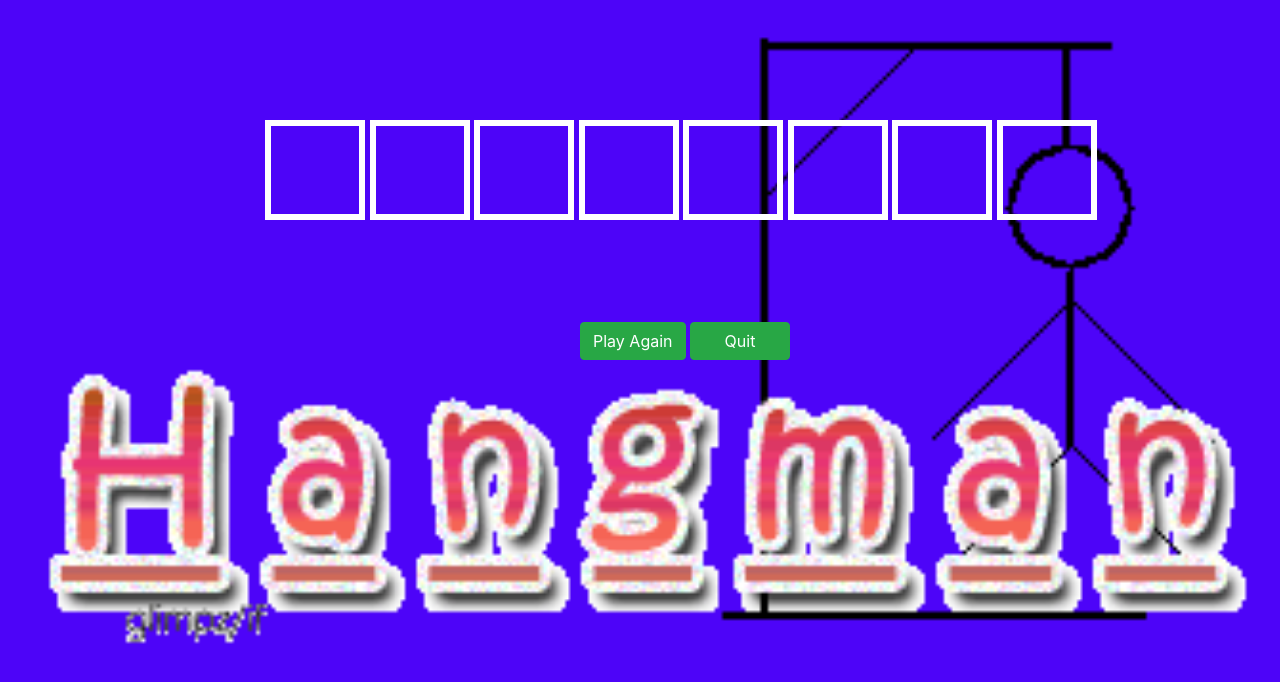
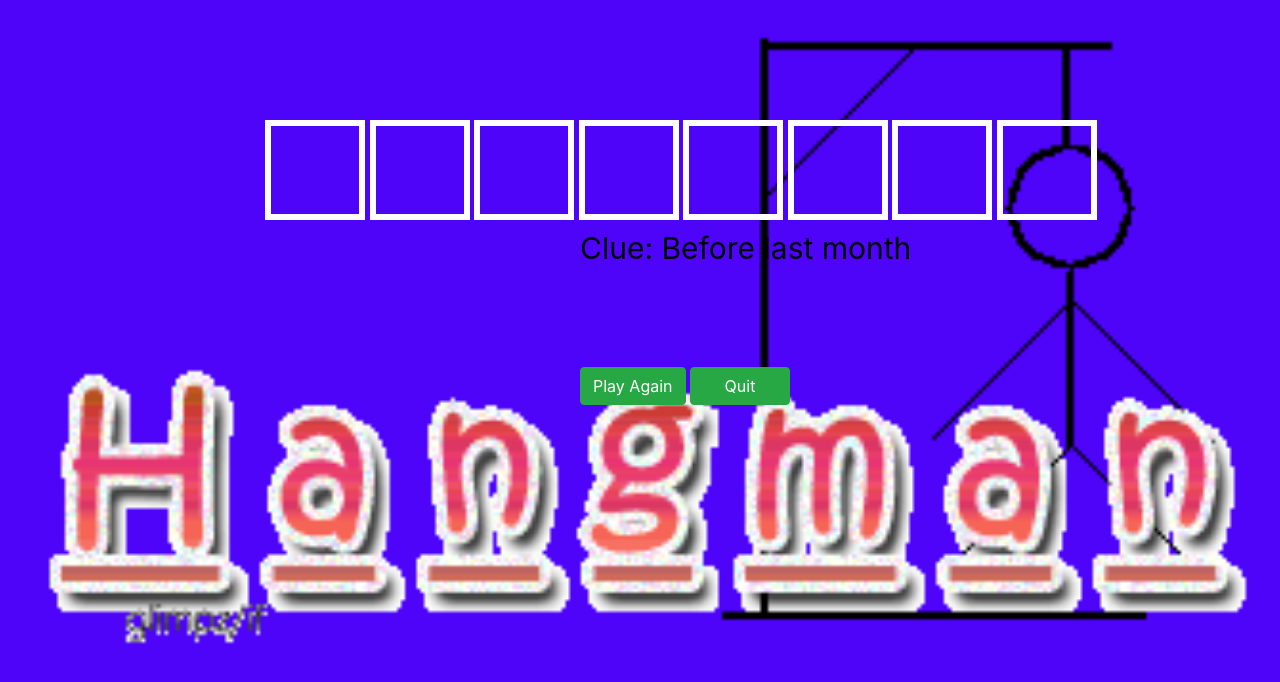
Before and after one commit to tarana31/JS_Hangman, a plain HTML site: page index.html in a window 1280 px wide. Shown: the top 682 px of the page. Drawn offline with nearby package versions, Linux system fonts and the light colour scheme.

Commit message:
added hint and some changes

```diff
--- a/index.html
+++ b/index.html
@@ -23,12 +23,15 @@
         <div class="block" id="block6"></div>
         <div class="block" id="block7"></div>
     </div>
+
+    <div class="hint"></div>
     <p id="mylives"></p>
 <div class="buttons">
     <button type="button" class="btn btn-success" id = "reset" onclick="playagain()"> Play Again </button>
     <button type="button" class="btn btn-success" id ="quit" onclick="quit()"> Quit </button>
 </div>
 
+
     <script src="main.js"></script>
 </body>
 </html>
--- a/main.js
+++ b/main.js
@@ -3,10 +3,18 @@ var wordarr= ["DATABASE","ICECREAM","CHIPOTLE","NOVEMBER","VIOLENCE","SANDWICH",
                 ];       //array of words
 
 var word= wordarr[Math.floor(Math.random() * wordarr.length)];      //to pick a random word
+
 var letter;
 var lives=5 ;
 var counter=0;
 var foundMatch = false;
+
+var hint_ans = {"DATABASE": "backbone of programming", "ICECREAM": "Summer Special", "CHIPOTLE":"Spicy Mayo", "NOVEMBER":"Before last month",
+                "VIOLENCE":"No hint for this one","SANDWICH":"Hunger Special","TOGETHER":"Everything two"}
+
+var hint = document.querySelector(".hint");
+
+hint.innerHTML = `Clue: ${hint_ans[word]}`;
 
 function random(game) {
 
@@ -51,6 +59,8 @@ document.addEventListener('keypress', function(e){
         random(letter);
 
 })
+
+
 function quit() {
     window.close();
 }
--- a/style.css
+++ b/style.css
@@ -41,6 +41,11 @@ body {
     height: 50px;
     width:100px;
 }
+.hint {
+    font-size: 30px;
+    margin-left: 550px;
+    color: black;
+}
 
 .buttons #quit {                        /*button */
 
```
